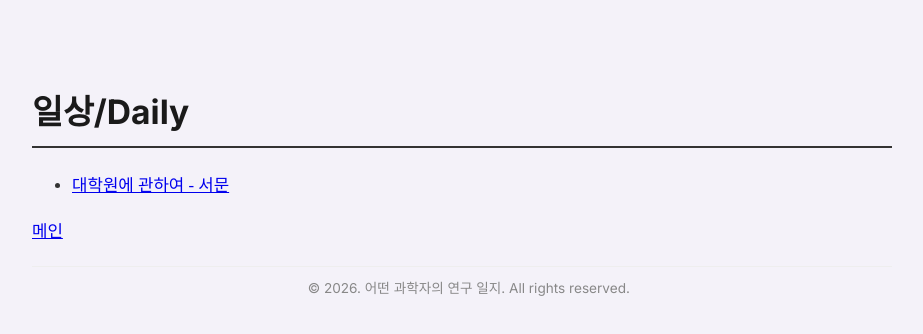
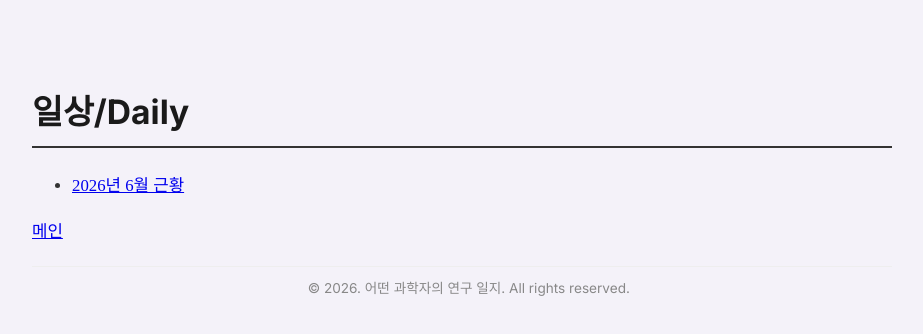
Before and after one commit to writer-seawater/writer-seawater.github.io, a plain HTML site: page daily.html in a window 1280 px wide. Shown: the whole page, without its empty margins (178-1101 px from the left). Drawn offline with Linux system fonts and the light colour scheme.

Commit message:
Update daily.html

```diff
--- a/daily.html
+++ b/daily.html
@@ -8,7 +8,7 @@
 <body>
     <h1>일상/Daily</h1>
     <ul>
-    <li><a href="posts/daily/대학원에 관하여 - 서문.html">대학원에 관하여 - 서문</a></li>
+    <li><a href="posts/daily/Recent updates.html">2026년 6월 근황</a></li>
     </ul>
     <a href="index.html">메인</a>
     <footer>
```
